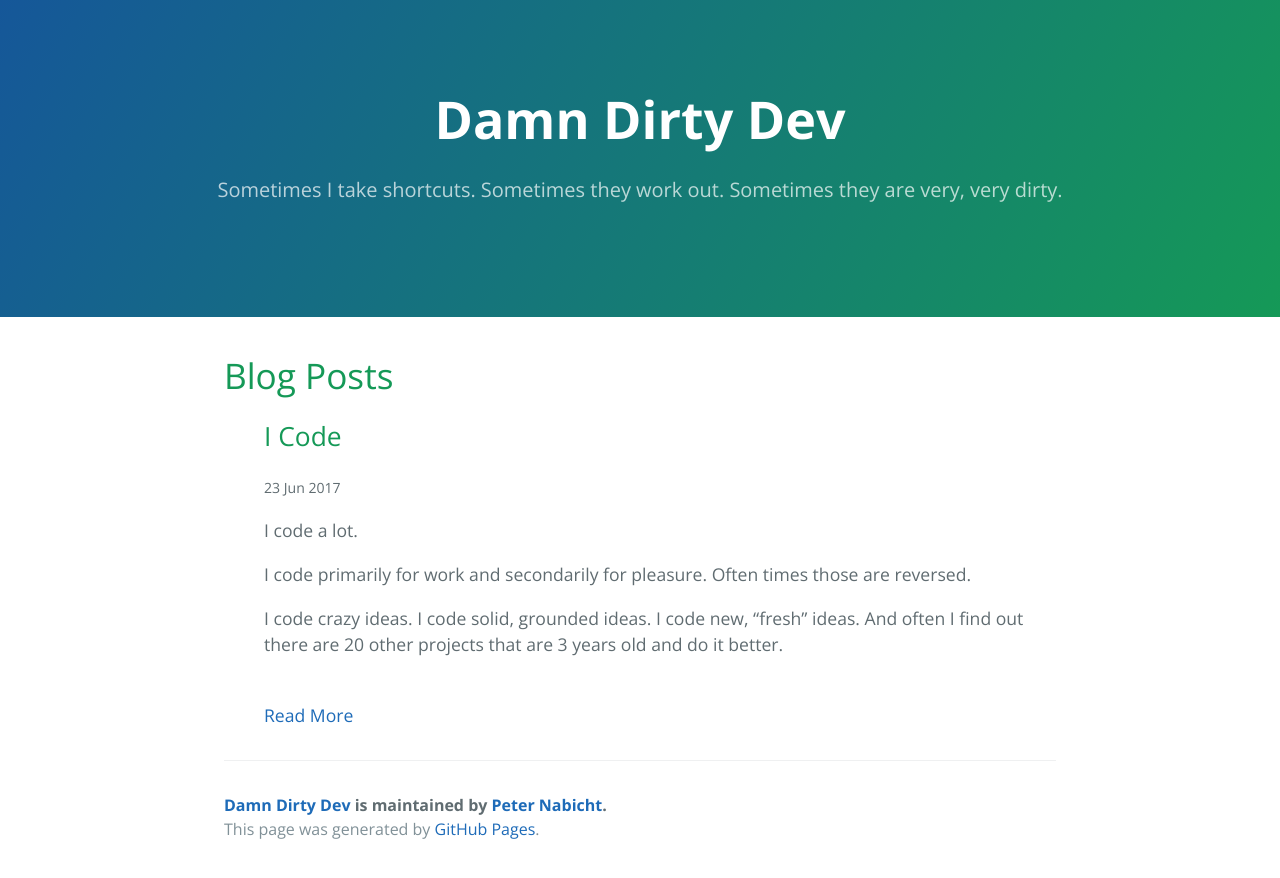
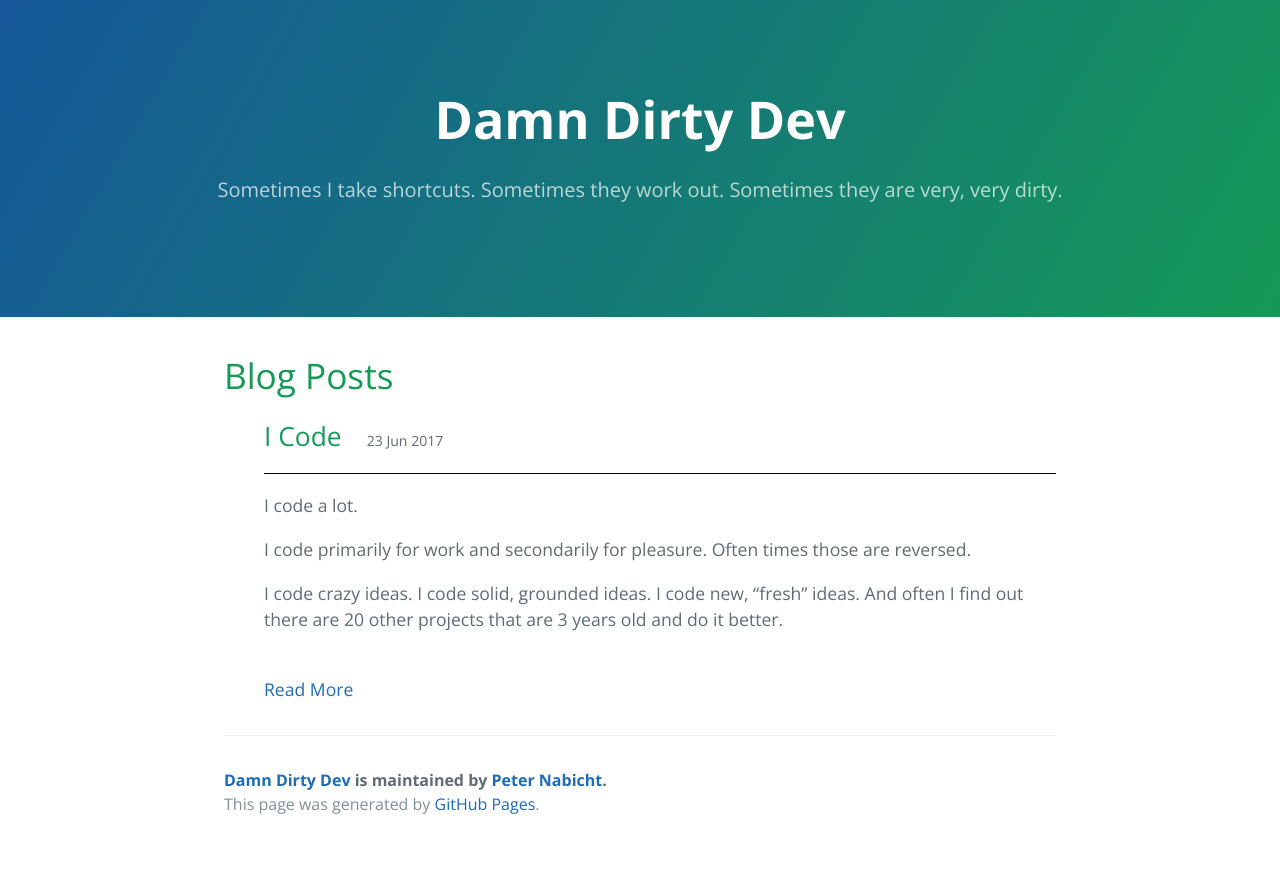
Before and after one commit to pietromenna/jekyll-cayman-theme, a Jekyll site: the page built from index.html, in a window 1280 px wide. Shown: the top 878 px of the page. Built offline with Jekyll 4.4.1, drawn with Linux system fonts in a browser that asks for light colours; the list of posts is cut into pages by our own code.

Commit message:
Update index.html

```diff
--- a/index.html
+++ b/index.html
@@ -7,7 +7,7 @@ title: {{ site.name }}
   <h1>Blog Posts</h1>
   <ul class="posts">
     {% for post in site.posts %}
-      <blogheader><h2>{{ post.title }}</h2><span><small>{{ post.date | date_to_string }}</small></span></blogheader>
+      <header><h2>{{ post.title }}</h2><span><small>{{ post.date | date_to_string }}</small></span></header>
       {{ post.excerpt }}
       <br>
       <a href="{{ site.baseurl }}{{ post.url }}">Read More</a>
```
